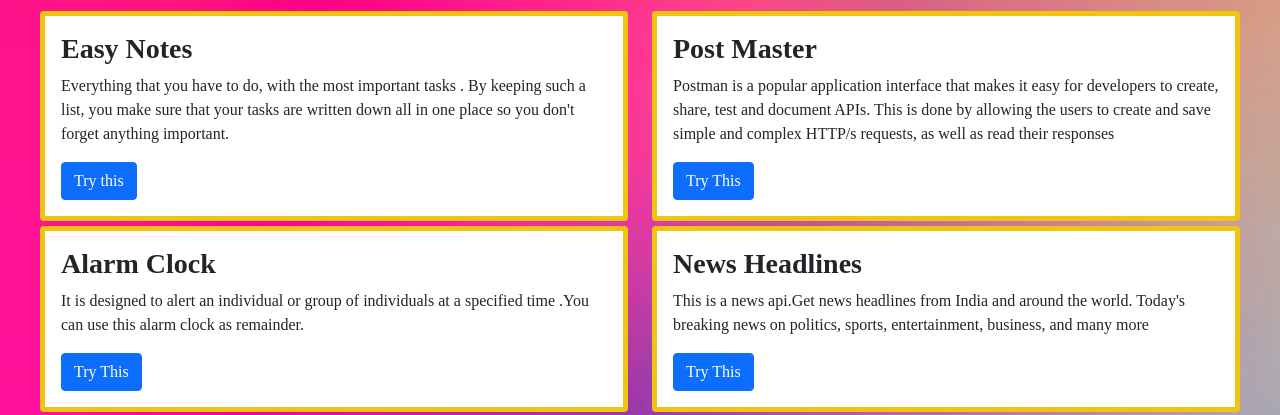
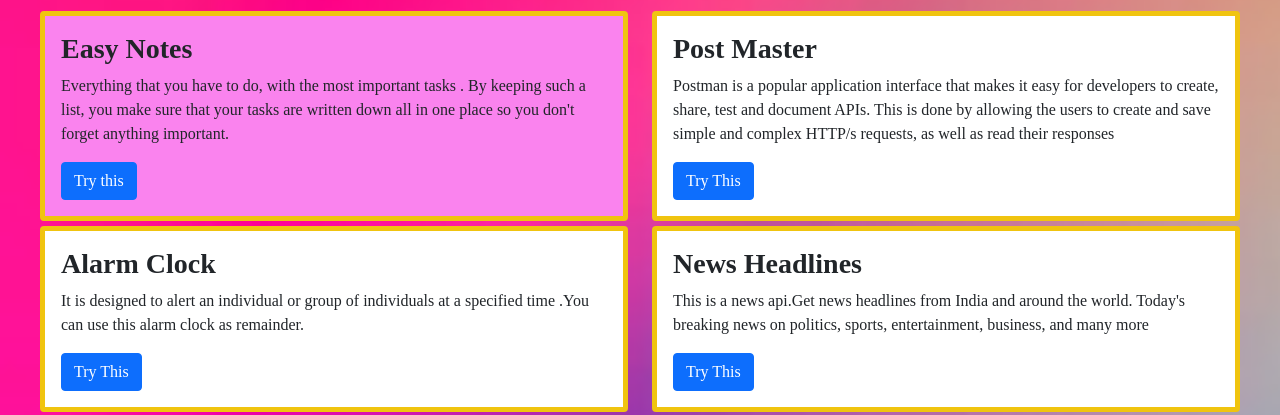
Before and after one commit to Hariom8799/MySathi, a plain HTML site: page index.html in a window 1280 px wide. In both pictures the pointer is over the element 334 px from the left and 501 px from the top of the page. Shown: the part 385-800 px from the top of the page. Drawn offline with nearby package versions, Linux system fonts and the light colour scheme.

Commit message:
Update animation.css

```diff
--- a/animation.css
+++ b/animation.css
@@ -98,6 +98,6 @@
   box-shadow: 0px -9px 6px 0px rgb(211 211 211 / 50);
   padding: 10px;
 }
-.cards:hover{
-    backgroung:#FA83EE;
+.card:hover{
+    background:#FA83EE;
 }
```
